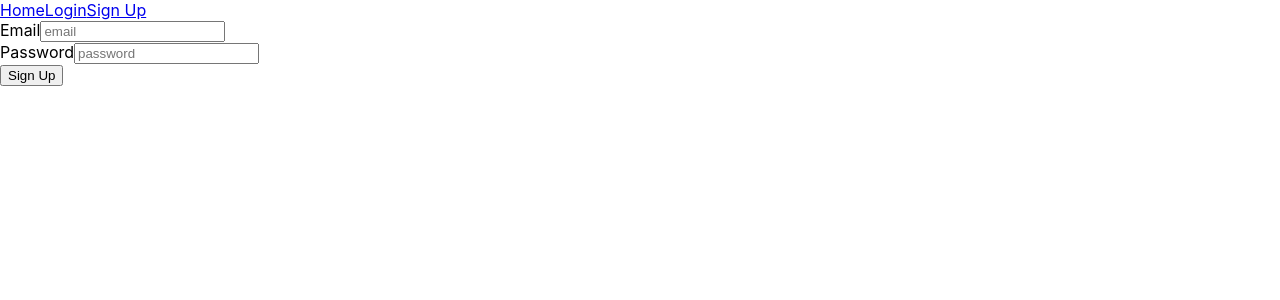
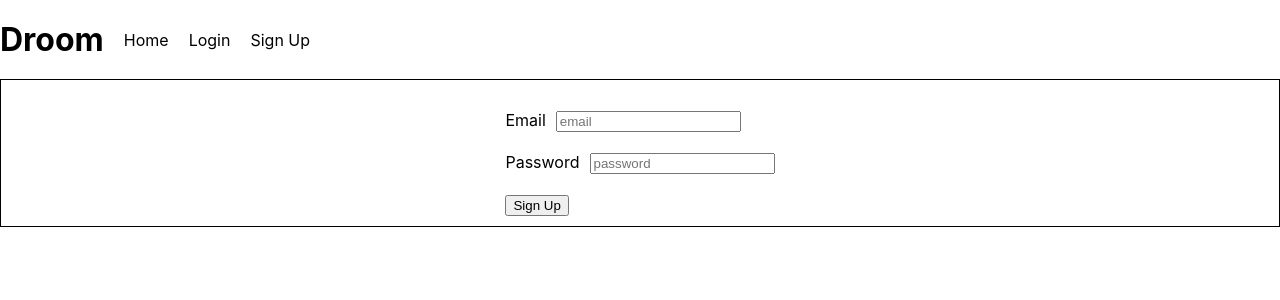
Before and after one commit to droombuildweek/buildWeek4_15_19-Droom-FE, a React (Create React App) app in the folder client/: page /login in a window 1280 px wide. Shown: the top 300 px of the page. Built offline with nearby package versions, Linux system fonts and the light colour scheme.

Commit message:
adds baseline styles for navbar, login, register

```diff
--- a/client/package.json
+++ b/client/package.json
@@ -6,6 +6,7 @@
     "axios": "^0.18.0",
     "jwt-decode": "^2.2.0",
     "lodash": "^4.17.11",
+    "node-sass": "^4.11.0",
     "react": "^16.8.6",
     "react-dom": "^16.8.6",
     "react-redux": "^7.0.2",
--- a/client/src/App.js
+++ b/client/src/App.js
@@ -33,7 +33,6 @@ class App extends Component {
           <Router>
             <Header />
             {/* <Footer /> */}
-
             <Route exact path="/register" component={Register} />
             <Route exact path="/login" component={Login} />
           </Router>
--- /dev/null
+++ b/client/src/components/auth/Login.scss
@@ -0,0 +1,14 @@
+.form-container {
+  display: flex;
+  justify-content: center;
+  border: 1px solid black;
+  padding: 10px;
+  text-align: left;
+}
+
+.form-group {
+  margin: 20px 0;
+  input {
+    margin-left: 10px;
+  }
+}
--- /dev/null
+++ b/client/src/components/auth/Register.scss
@@ -0,0 +1,14 @@
+.form-container {
+  display: flex;
+  justify-content: center;
+  border: 1px solid black;
+  padding: 10px;
+  text-align: left;
+}
+
+.form-group {
+  margin: 20px 0;
+  input {
+    margin-left: 10px;
+  }
+}
--- a/client/src/components/auth/login.js
+++ b/client/src/components/auth/login.js
@@ -31,8 +31,9 @@ class Login extends Component {
 
   render() {
     return (
+      <div className="form-container">
         <form>
-        <div>
+          <div className="form-group">
             <label htmlFor="">Email</label>
             <input
               name="email"
@@ -42,7 +43,7 @@ class Login extends Component {
               onChange={this.inputChange}
             />
           </div>
-        <div>
+          <div className="form-group">
             <label htmlFor="">Password</label>
             <input
               name="password"
@@ -56,6 +57,7 @@ class Login extends Component {
             Sign Up
           </button>
         </form>
+      </div>
     );
   }
 }
--- a/client/src/components/auth/register.js
+++ b/client/src/components/auth/register.js
@@ -2,6 +2,8 @@ import React, { Component } from "react";
 import { connect } from "react-redux";
 import { registerUser } from "../../actions";
 import { withRouter } from "react-router-dom";
+
+import "./Register.scss";
 
 class Register extends Component {
   constructor(props) {
@@ -33,9 +35,10 @@ class Register extends Component {
 
   render() {
     return (
+      <div className="form-container">
         <form>
-        <div>
-          <label htmlFor="">Email</label>
+          <div className="form-group">
+            <label>Email</label>
             <input
               name="email"
               type="email"
@@ -44,7 +47,7 @@ class Register extends Component {
               onChange={this.inputChange}
             />
           </div>
-        <div>
+          <div className="form-group">
             <label htmlFor="">Password</label>
             <input
               name="password"
@@ -54,7 +57,7 @@ class Register extends Component {
               onChange={this.inputChange}
             />
           </div>
-        <div>
+          <div className="form-group">
             <label htmlFor="">Confirm Password</label>
             <input
               name="password2"
@@ -68,6 +71,7 @@ class Register extends Component {
             Sign Up
           </button>
         </form>
+      </div>
     );
   }
 }
--- /dev/null
+++ b/client/src/components/nav/Header.scss
@@ -0,0 +1,18 @@
+.navbar {
+  display: flex;
+  flex-wrap: wrap;
+  align-items: center;
+  font-size: 1rem;
+  margin: 20px 0;
+
+  h1 {
+    margin: 0;
+    margin-right: 20px;
+  }
+}
+
+.link {
+  color: black;
+  margin: 0;
+  margin-right: 20px;
+}
--- a/client/src/components/nav/header.js
+++ b/client/src/components/nav/header.js
@@ -1,14 +1,22 @@
 import React, { Component } from "react";
-import { BrowserRouter as Router, Route, NavLink } from "react-router-dom";
+import { Link } from "react-router-dom";
+
+import "./Header.scss";
 
 class Header extends Component {
   render() {
     return (
-      <div>
-        <NavLink to="/">Home</NavLink>
-
-        <NavLink to="/login">Login</NavLink>
-        <NavLink to="/register">Sign Up</NavLink>
+      <div className="navbar">
+        <h1>Droom</h1>
+        <Link to="/" style={{ textDecoration: "none" }}>
+          <p className="link">Home</p>
+        </Link>
+        <Link to="/login" style={{ textDecoration: "none" }}>
+          <p className="link">Login</p>
+        </Link>
+        <Link to="/register" style={{ textDecoration: "none" }}>
+          <p className="link">Sign Up</p>
+        </Link>
       </div>
     );
   }
--- a/client/src/index.css
+++ b/client/src/index.css
@@ -1,3 +1,7 @@
+html {
+  text-decoration: none;
+}
+
 body {
   margin: 0;
   padding: 0;
```
Also changed, not shown: 1 other file (tests, documents, lock files or other folders). Lines whose indentation alone changed are shown as unchanged.
